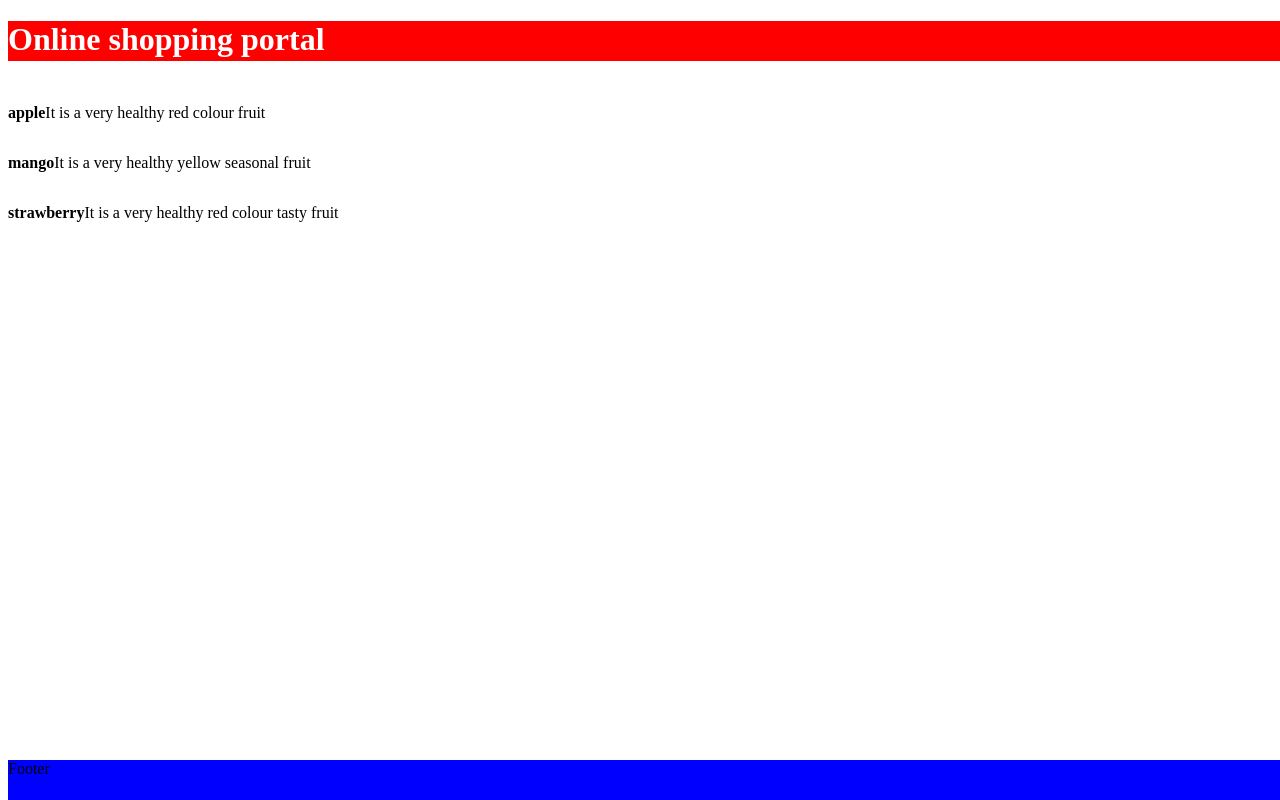
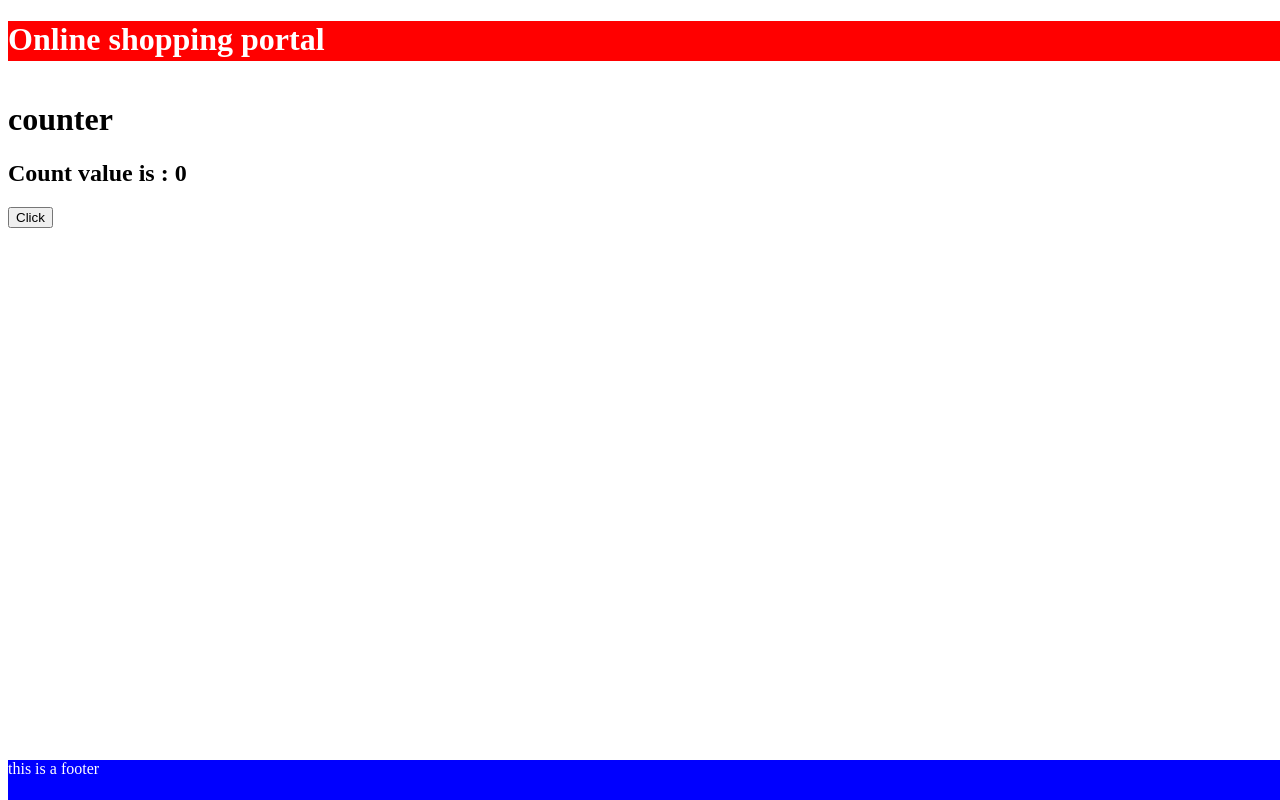
Before and after one commit to Monika-Abhijeet/Axis-react, a React (Create React App) app: page / in a window 1280 px wide. Built offline with nearby package versions, Linux system fonts and the light colour scheme.

Commit message:
class components

```diff
--- a/src/App.js
+++ b/src/App.js
@@ -2,12 +2,13 @@ import Header from "./components/Header/Header";
 import Footer from "./components/Footer/Footer";
 import Main from "./components/Main/main";
 import "./App.css";
+import ClassCounter from "./components/ClassCounter/ClassCounter";
 function App() {
   return (
     <div className="App">
       <Header title="Online shopping portal"></Header>
       <div className="main-content">
-        <Main
+        {/* <Main
           name="apple"
           description="It is a very healthy red colour fruit"
         ></Main>
@@ -18,9 +19,10 @@ function App() {
         <Main
           name="strawberry"
           description="It is a very healthy red colour tasty fruit"
-        ></Main>
+        ></Main> */}
+        <ClassCounter></ClassCounter>
       </div>
-      <Footer></Footer>
+      <Footer title="this is a footer"></Footer>
     </div>
   );
 }
--- /dev/null
+++ b/src/components/ClassCounter/ClassCounter.js
@@ -0,0 +1,28 @@
+import { Component } from "react";
+class ClassCounter extends Component {
+  constructor() {
+    super();
+
+    this.state = {
+      count: 0,
+    };
+  }
+
+  incrementCount = () => {
+    this.setState({
+      count: this.state.count + 1,
+    });
+  };
+
+  render() {
+    return (
+      <div>
+        <h1>counter</h1>
+        <h2>Count value is : {this.state.count}</h2>
+        <button onClick={this.incrementCount}>Click</button>
+      </div>
+    );
+  }
+}
+
+export default ClassCounter;
--- a/src/components/Footer/Footer.css
+++ b/src/components/Footer/Footer.css
@@ -2,6 +2,7 @@
   position: fixed;
   bottom: 0;
   background-color: blue;
+  color: white;
   height: 5vh;
   width: 100vw;
 }
--- a/src/components/Footer/Footer.js
+++ b/src/components/Footer/Footer.js
@@ -1,6 +1,17 @@
+import { Component } from "react";
 import "./Footer.css";
-function Footer() {
-  return <div className="footer-wrapper">Footer</div>;
+
+// Functional component Footer
+// function Footer() {
+//   return <div className="footer-wrapper">Footer</div>;
+// }
+
+// class component Footer
+
+class Footer extends Component {
+  render() {
+    return <div className="footer-wrapper">{this.props.title}</div>;
+  }
 }
 
 export default Footer;
```
